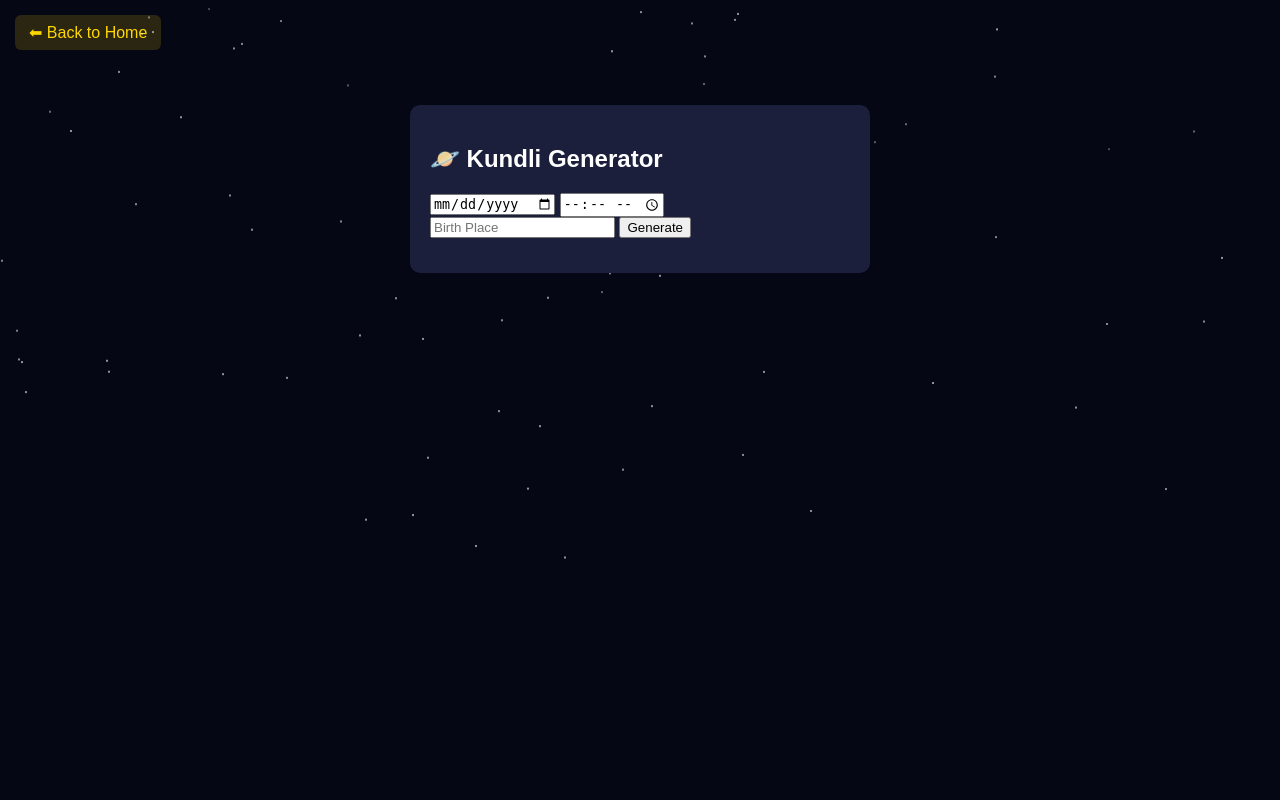
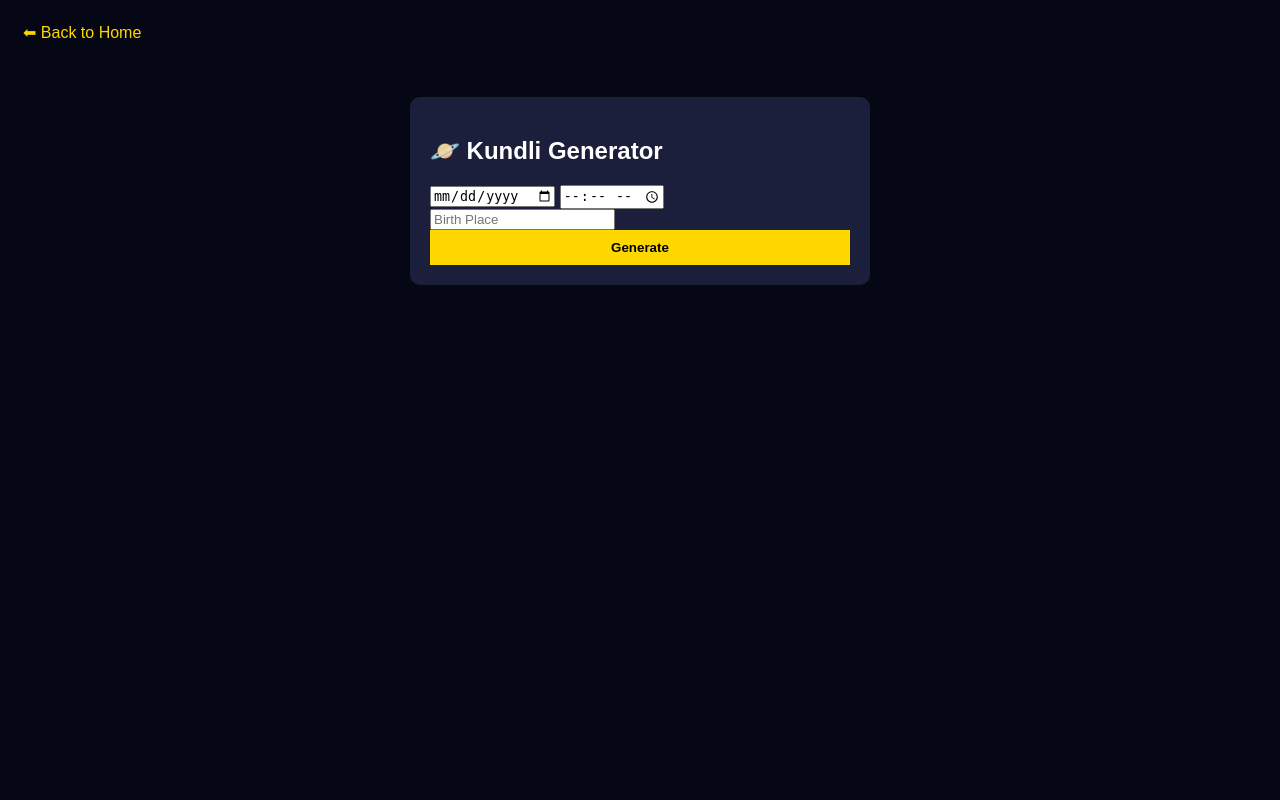
Before and after one commit to Udita1995/astro-ai-bot, a Flask app: page /kundli in a window 1280 px wide. Run offline with Flask 3, Linux system fonts and the light colour scheme.

Commit message:
Update kundli.html

```diff
--- a/templates/kundli.html
+++ b/templates/kundli.html
@@ -1,59 +1,52 @@
 <!DOCTYPE html>
 <html>
 <head>
-<title>Kundli Generator</title>
-<meta name="viewport" content="width=device-width, initial-scale=1">
-
+<title>Kundli</title>
 <style>
-body{
-margin:0;font-family:Arial;background:#050714;color:white;
-overflow-x:hidden;overflow-y:auto;
-}
-.stars{position:fixed;width:100%;height:100%;z-index:0;}
-.star{position:absolute;width:2px;height:2px;background:white;border-radius:50%;
-animation:move linear infinite;}
-@keyframes move{to{transform:translateY(-120vh);opacity:0;}}
-.back-home{margin:15px;display:inline-block;padding:8px 14px;
-background:rgba(255,215,0,0.15);color:gold;text-decoration:none;border-radius:6px;}
-.box{position:relative;z-index:2;width:420px;margin:40px auto;padding:20px;
-background:#1b1f3b;border-radius:10px;}
-#reply{margin-top:15px;max-height:300px;overflow-y:auto;}
+body{background:#050714;color:white;font-family:Arial;}
+.box{width:420px;margin:40px auto;padding:20px;background:#1b1f3b;border-radius:10px;}
+button{width:100%;padding:10px;background:gold;border:none;font-weight:bold;}
+.loader{text-align:center;display:none;margin-top:15px;}
+.spinner{border:4px solid #333;border-top:4px solid gold;border-radius:50%;
+width:30px;height:30px;animation:spin 1s linear infinite;margin:auto;}
+@keyframes spin{100%{transform:rotate(360deg);}}
 </style>
 </head>
 
 <body>
-
-<div class="stars" id="stars"></div>
-<a href="/" class="back-home">⬅ Back to Home</a>
+<a href="/" style="color:gold;text-decoration:none;margin:15px;display:inline-block;">⬅ Back to Home</a>
 
 <div class="box">
 <h2>🪐 Kundli Generator</h2>
+
 <input type="date" id="dob">
 <input type="time" id="time">
 <input id="place" placeholder="Birth Place">
-<button onclick="generate()">Generate</button>
+
+<button id="btn" onclick="gen()">Generate</button>
+
+<div class="loader" id="loader">
+<div class="spinner"></div>
+<p>Thinking...</p>
+</div>
+
 <div id="reply"></div>
 </div>
 
 <script>
-for(let i=0;i<120;i++){
-let s=document.createElement("div");
-s.className="star";
-s.style.left=Math.random()*100+"vw";
-s.style.top=Math.random()*100+"vh";
-s.style.animationDuration=10+Math.random()*20+"s";
-stars.appendChild(s);
-}
-function generate(){
-fetch("/kundli",{
-method:"POST",
-headers:{"Content-Type":"application/json"},
-body:JSON.stringify({dob:dob.value,time:time.value,place:place.value})
-})
+function gen(){
+btn.disabled=true;
+loader.style.display="block";
+reply.innerText="";
+fetch("/kundli",{method:"POST",headers:{"Content-Type":"application/json"},
+body:JSON.stringify({dob:dob.value,time:time.value,place:place.value})})
 .then(r=>r.json())
-.then(d=>reply.innerText=d.reply);
+.then(d=>{
+loader.style.display="none";
+btn.disabled=false;
+reply.innerText=d.reply;
+});
 }
 </script>
-
 </body>
 </html>
```
